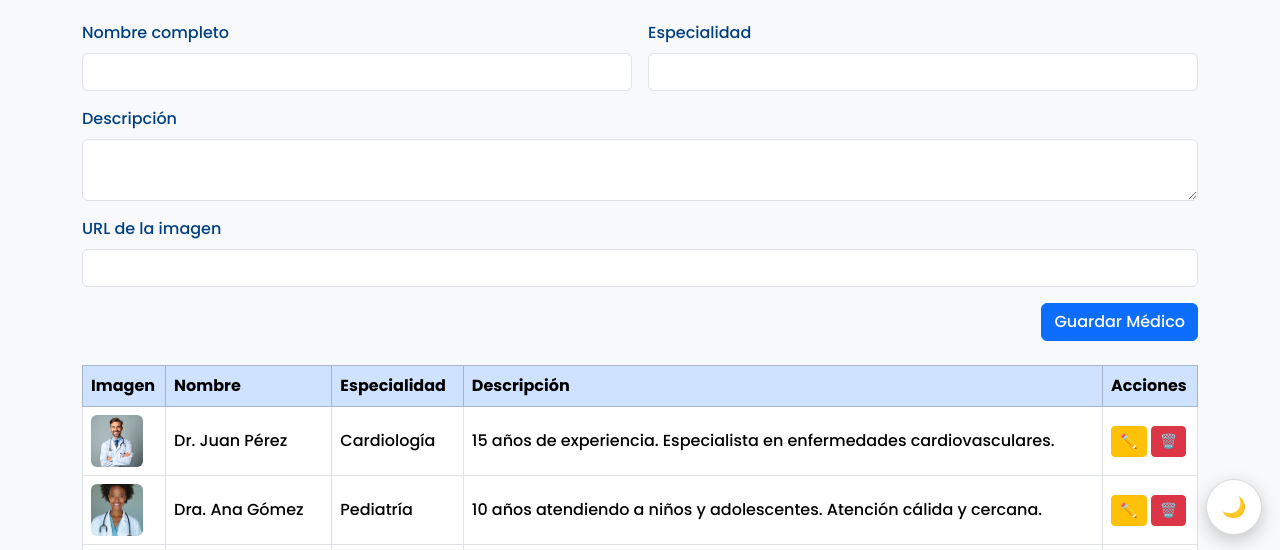
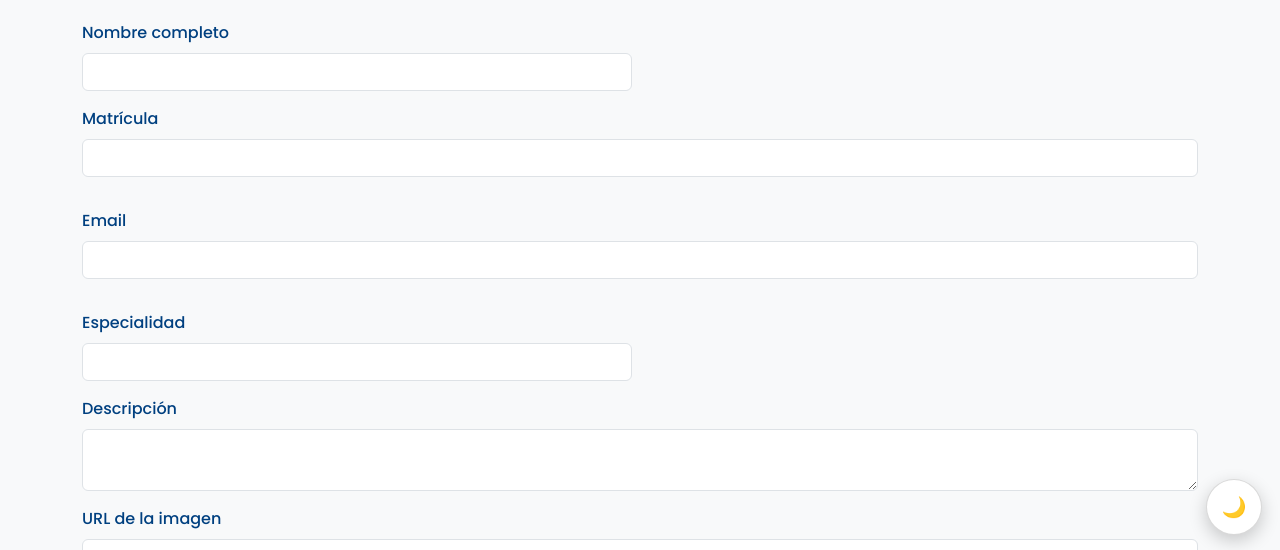
Before and after one commit to Luciano-Arevalo/IDW-9, a plain HTML site: page html/admin_medicos.html in a window 1280 px wide. Shown: the part 247-797 px from the top of the page. Drawn offline with nearby package versions, Linux system fonts and the light colour scheme; files that its build step writes are made by us from their sources.

Commit message:
agregando campos

```diff
--- a/html/admin_medicos.html
+++ b/html/admin_medicos.html
@@ -54,6 +54,14 @@
     <div class="col-md-6">
       <label for="nombre" class="form-label">Nombre completo</label>
       <input type="text" id="nombre" class="form-control" required />
+    </div>
+    <div class="mb-3">
+      <label for="matricula" class="form-label">Matrícula</label>
+      <input type="text" class="form-control" id="matricula" required>
+    </div>
+    <div class="mb-3">
+       <label for="email" class="form-label">Email</label>
+       <input type="email" class="form-control" id="email" required>
     </div>
     <div class="col-md-6">
       <label for="especialidad" class="form-label">Especialidad</label>
```
